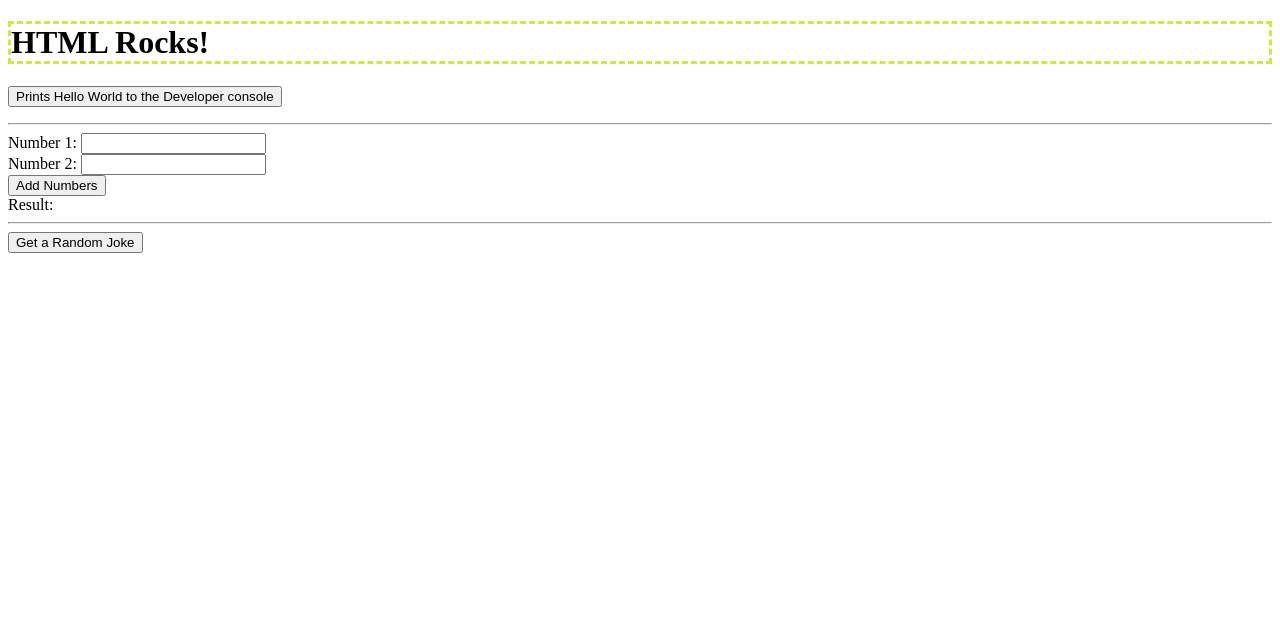
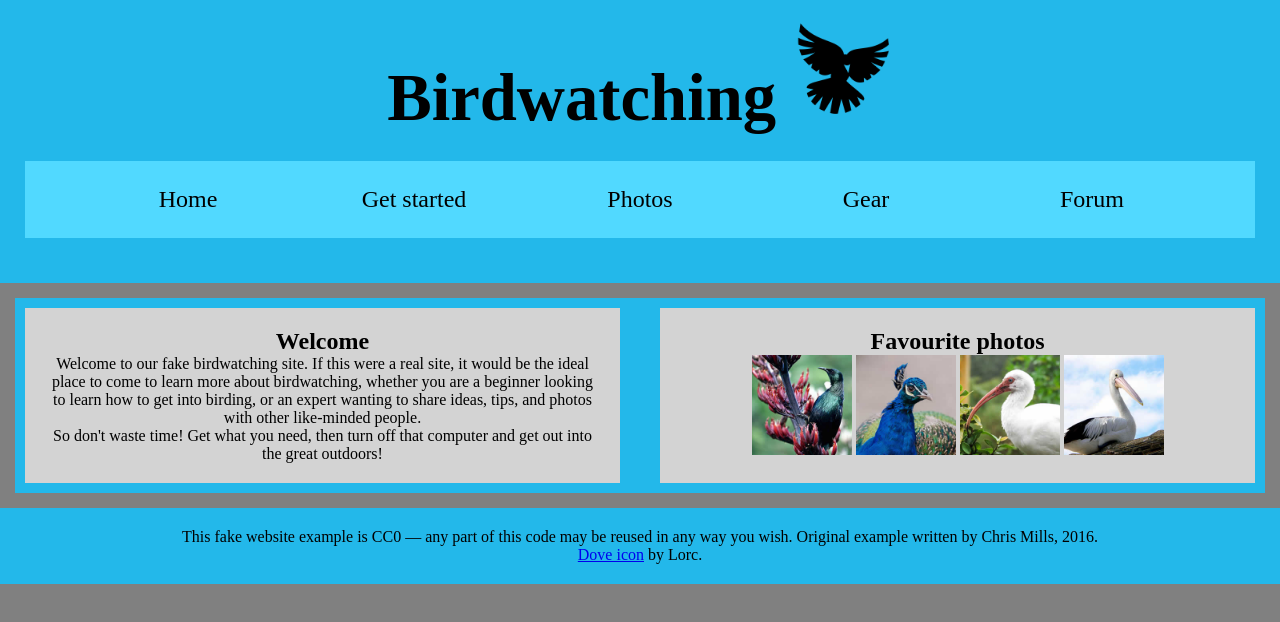
Before and after one commit to NathanFink/M4.2_Lab, a website: page index.html in a window 1280 px wide. Drawn offline with Linux system fonts and the light colour scheme.

Commit message:
Lab 3 Completed

```diff
--- a/css/style.css
+++ b/css/style.css
@@ -1,4 +1,89 @@
-h1{
-  border-color: #d3e644;
-  border-style: dashed;
+
+* {
+  margin: 0;
+  padding: 0;
+  box-sizing: border-box;
 }
+
+body{
+  background-color: grey;
+}
+
+.header-wrapper {
+  width: 100%;
+  background-color: rgb(35, 184, 234);
+  color: black;
+  font-size: 25pt;
+  font-family: 'Bauhaus';
+  padding: 20px 0;
+  text-align: center;
+  size: 150px;
+}
+
+img {
+  width: 100px;
+  height: 100px;
+}
+
+.nav-wrapper {
+  margin: 25px auto;
+  max-width: calc(100% - 50px);
+  background-color: rgb(81, 217, 255);
+  padding: 10px 0;
+}
+
+nav ul {
+  list-style: none;
+  display: flex;
+  margin: 0 50px;
+}
+
+nav ul li {
+  font-size: 18pt;
+  width: 100%;
+  text-align: center;
+}
+
+nav ul li a {
+  color: black;
+  text-decoration: none;
+  padding: 15px 40px;
+  display: block;
+}
+
+nav ul li span {
+  color: black;
+  padding: 15px 40px;
+  display: block;
+}
+
+.main-content-wrapper {
+  background-color: rgb(35, 184, 234);
+  margin: 15px;
+  display: flex;
+  gap: 20px;
+}
+
+.welcome-text-wrapper {
+  margin: 10px;
+  flex: 1;
+  background-color: lightgrey;
+  padding: 20px;
+}
+
+.image-sidebar-wrapper {
+  margin: 10px;
+  flex: 1;
+  background-color: lightgrey;
+  padding: 20px;
+}
+
+div{
+  text-align: center;
+}
+
+.footer-wrapper{
+  background-color: rgb(35, 184, 234);
+  text-align: center;
+  padding: 20px
+}
--- a/index.html
+++ b/index.html
@@ -3,7 +3,7 @@
 
 <head>
   <meta charset="utf-8">
-  <title>Hello World!</title>
+  <title>Bird Watching!</title>
   <meta name="description" content="">
   <meta name="viewport" content="width=device-width, initial-scale=1">
   <link rel="stylesheet" href="css/style.css">
@@ -11,69 +11,55 @@
 </head>
 
 <body>
-  <h1>HTML Rocks!</h1>
-  <p>
-    <button  onclick="helloWorld()">Prints Hello World to the Developer console</button>
-  </p>
-  <hr>
-  <form id="addForm">
-    <label for="num1">Number 1:</label>
-    <input type="number" id="num1" name="num1" required>
-    <br>
-    <label for="num2">Number 2:</label>
-    <input type="number" id="num2" name="num2" required>
-    <br>
-    <button type="submit">Add Numbers</button>
-  </form>
+  <div class="header-wrapper">
+    <header>
+      <h1>Birdwatching
+      <img src="/img/dove.png" alt="a simple dove logo">
+      </h1>
+    </header>
 
-  <label id="result">Result:</label>
 
-  <hr>
+    <div class="nav-wrapper">
+      <nav>
+        <ul>
+          <li><span>Home</span></li>
+          <li><a href="#">Get started</a></li>
+          <li><a href="#">Photos</a></li>
+          <li><a href="#">Gear</a></li>
+          <li><a href="#">Forum</a></li>
+        </ul>
+      </nav>
+    </div>
+  </div>
 
-  <button id="jokeButton">Get a Random Joke</button>
-  <p id="joke"></p>
+  <div class="main-content-wrapper">
+    <div class="welcome-text-wrapper">
+      <h2>Welcome</h2>
 
-  <script type="module" script="js/main.js">
-    import {helloWorld, add, fetchRandomJoke} from './js/main.js';
+      <p>Welcome to our fake birdwatching site. If this were a real site, it would be the ideal place to come to learn more about birdwatching, whether you are a beginner looking to learn how to get into birding, or an expert wanting to share ideas, tips, and photos with other like-minded people.</p>
 
-    // This shows how to assign a function to the window object
-    // so that it can be called from the browser console
-    window.helloWorld = helloWorld;
+      <p>So don't waste time! Get what you need, then turn off that computer and get out into the great outdoors!</p>
 
-    // This shows how to add an event listener to a button in the HTML
-    // and call a function when the button is clicked
-    const form = document.getElementById('addForm');
-    form.addEventListener('submit', function(e) {
-      e.preventDefault();
-      const num1 = parseFloat(document.getElementById('num1').value);
-      const num2 = parseFloat(document.getElementById('num2').value);
-      try{
-        const result = add(num1, num2);
-        document.getElementById('result').textContent = `Result: ${result}`;
-      }catch(e){
-        console.error(e);
-        document.getElementById('result').textContent = `Error: ${e.message}`;
-      }
+    </div>
 
-    });
+    <div class="image-sidebar-wrapper">
+      <h2>Favourite photos</h2>
 
-    // this shows how to add an event listener to a button in the HTML
-    // that calls a function that fetches a random joke from an API
-    // and displays it on the page
-    const jokebtn = document.getElementById('jokeButton');
-    const jokeresult = document.getElementById('joke');
-    jokebtn.addEventListener('click', async () => {
-      try {
-        jokeresult.textContent = 'Loading...';
-        const joke = await fetchRandomJoke();
-        document.getElementById('joke').textContent = joke;
-      } catch (e) {
-        console.error(e);
-        document.getElementById('joke').textContent = `Error: ${e.message}`;
-      }
-    });
-  </script>
+      <a href="/img/favorite-1.jpg"><img src="/img/favorite-1_th.jpg" alt="Small black bird, black claws, long black slender beak, links to larger version of the image"></a>
+      <a href="/img/favorite-2.jpg"><img src="/img/favorite-2_th.jpg" alt="Top half of a pretty bird with bright blue plumage on neck, light colored beak, blue headdress, links to larger version of the image"></a>
+      <a href="/img/favorite-3.jpg"><img src="/img/favorite-3_th.jpg" alt="Top half of a large bird with white plumage, very long curved narrow light colored break, links to larger version of the image"></a>
+      <a href="/img/favorite-4.jpg"><img src="/img/favorite-4_th.jpg" alt="Large bird, mostly white plumage with black plumage on back and rear, long straight white beak, links to larger version of the image"></a>
+    </div>
 
+  </div>
+
+  <div class="footer-wrapper">
+    <footer>
+      <p>This fake website example is CC0 — any part of this code may be reused in any way you wish. Original example written by Chris Mills, 2016.</p>
+
+      <p><a href="http://game-icons.net/lorc/originals/dove.html">Dove icon</a> by Lorc.</p>
+    </footer>
+  </div>
 </body>
 
 </html>
```
Also changed, not shown: img/dove.png (added), img/favicon.ico (deleted), img/favorite-1.jpg (added), img/favorite-1_th.jpg (added), img/favorite-2.jpg (added), img/favorite-2_th.jpg (added), img/favorite-3.jpg (added), img/favorite-3_th.jpg (added), img/favorite-4.jpg (added), img/favorite-4_th.jpg (added).
